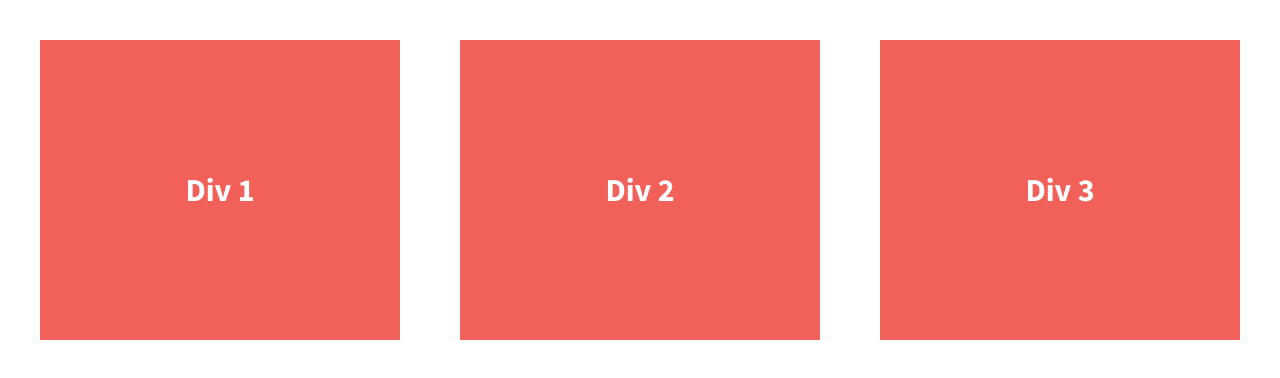
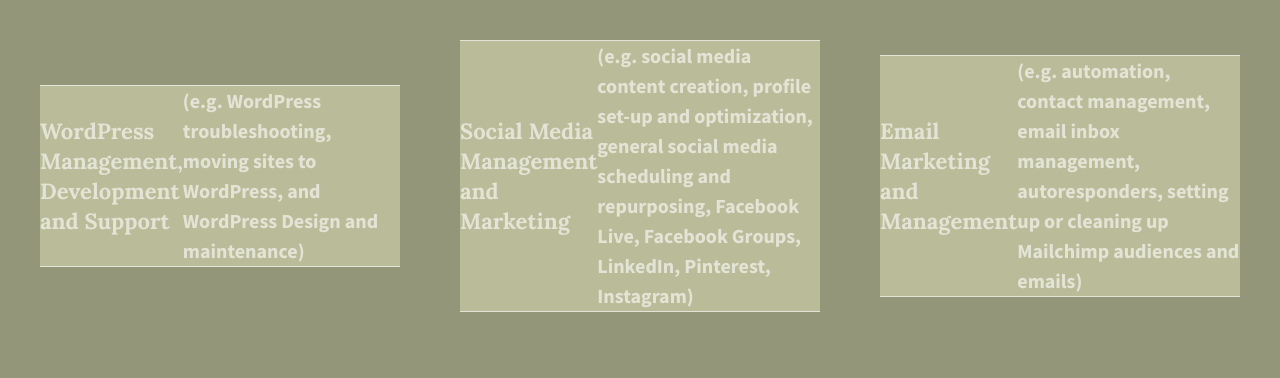
Before and after one commit to Sannmatt/divs-flexbox, a plain HTML site: page index.html in a window 1280 px wide. Drawn offline with nearby package versions, Linux system fonts and the light colour scheme.

Commit message:
edited css and index.html

```diff
--- a/css/main.css
+++ b/css/main.css
@@ -97,7 +97,7 @@
 
 
 html {
-  background-color: #fff;
+  background-color: #94967a;
   height: 100%;
 }
 
@@ -112,23 +112,41 @@
   display:flex;
   justify-content: space-between; /*add display:flex and set justify-content to space-between*/
   font-weight: 700;
+  align-items: center;
+  flex-flow: row wrap;
 }
 
 .div-1, .div-2, .div-3 {
   /*give the divs a width of 30%, add display:flex, set justify-content and align-items to center*/
-  color: #fff;
+  color: #e3e4d6;
   line-height: 1.5em;
-  font-size: 1.6em;
-  background-color: #f16059;
-  height: 300px;
+  font-size: 1em;
+  background-color: #babc99;
+  height: auto;
   display: flex;
   width: 30%;
   justify-content: center;
   align-items: center;
+  border-top: 1px solid #e3e4d6;
+  border-bottom: 1px solid #e3e4d6;
+
 }
 
 
+.wrapper span {
+  font-family: 'Lora', sans-serif;
+  font-size: 1.1em;
+}
 
+p  {
+    display: block;
+    margin-block-start: 1em;
+    margin-block-end: 1em;
+    margin-inline-start: 0px;
+    margin-inline-end: 0px;
+    padding: 1em;
+
+}
 
 /* ==========================================================================
    Helper classes
--- a/index.html
+++ b/index.html
@@ -3,7 +3,7 @@
     <head>
         <meta charset="utf-8">
         <meta http-equiv="x-ua-compatible" content="ie=edge">
-        <title>Make me into a grid!</title>
+        <title>Hi I am your tech-savvy assistant! Please feel free to ask me help with these things:</title>
         <meta name="description" content="">
         <meta name="viewport" content="width=device-width, initial-scale=1">
 
@@ -23,13 +23,13 @@
 
         <section class="wrapper">
             <div class="div-1">
-                Div 1
+                <span>WordPress Management, Development and Support</span>(e.g. WordPress troubleshooting, moving sites to WordPress, and WordPress Design and maintenance)
             </div>
             <div class="div-2">
-                Div 2
+                <span>Social Media Management and Marketing</span> (e.g. social media content creation, profile set-up and optimization, general social media scheduling and repurposing, Facebook Live, Facebook Groups, LinkedIn, Pinterest, Instagram)
             </div>
             <div class="div-3">
-                Div 3
+                <span>Email Marketing and Management</span>(e.g. automation, contact management, email inbox management, autoresponders, setting up or cleaning up Mailchimp audiences and emails)
             </div>
         </section>
 
```
